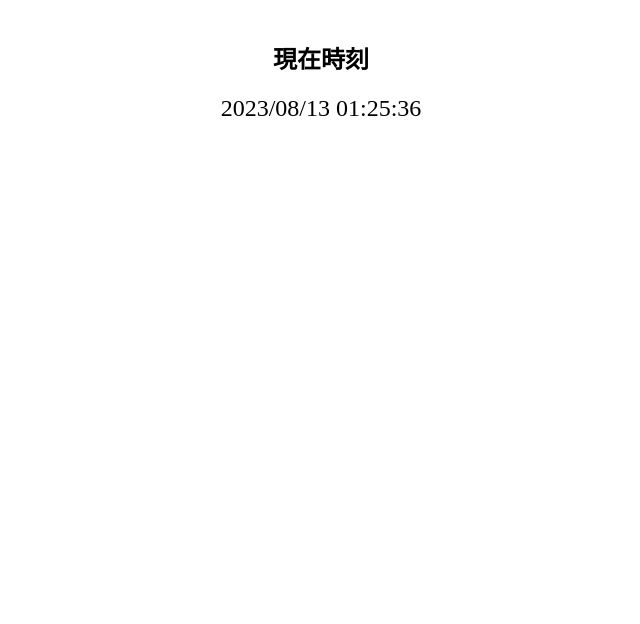
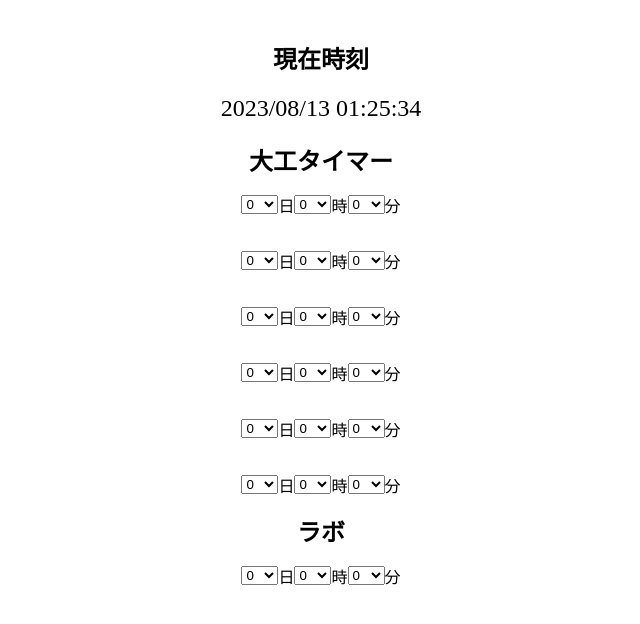
Before and after one commit to squid-cat/clash-of-clans-timer, a Next.js app: page / in a window 1280 px wide. Shown: the top 624 px of the page, without its empty margins (319-959 px from the left). Built offline with nearby package versions, Linux system fonts and the light colour scheme.

Commit message:
feat: タイマーの作成

```diff
--- /dev/null
+++ b/components/InputTimer.tsx
@@ -0,0 +1,65 @@
+import React, { useState } from "react";
+import { styled } from "styled-components";
+
+type Props = {
+  id: number;
+};
+
+const Wrapper = styled.div`
+  display: flex;
+  align-items: center;
+  justify-content: center;
+`;
+
+const Text = styled.p``;
+
+const SelectElement = styled.select``;
+
+export default function InputTimer(props: Props) {
+  const [selectedDays, setSelectedDays] = useState("");
+  const [selectedHours, setSelectedHours] = useState("");
+  const [selectedMinutes, setSelectedMinutes] = useState("");
+
+  const handleDaysChange = (event: React.ChangeEvent<HTMLSelectElement>) => {
+    setSelectedDays(event.target.value);
+  };
+
+  const handleHoursChange = (event: React.ChangeEvent<HTMLSelectElement>) => {
+    setSelectedHours(event.target.value);
+  };
+
+  const handleMinutesChange = (event: React.ChangeEvent<HTMLSelectElement>) => {
+    setSelectedMinutes(event.target.value);
+  };
+
+  return (
+    <Wrapper id={props.id.toString()}>
+      <SelectElement value={selectedDays} onChange={handleDaysChange}>
+        {Array.from({ length: 24 }, (_, index) => (
+          <option key={index} value={index}>
+            {index}
+          </option>
+        ))}
+      </SelectElement>
+      <Text>日</Text>
+
+      <SelectElement value={selectedHours} onChange={handleHoursChange}>
+        {Array.from({ length: 24 }, (_, index) => (
+          <option key={index} value={index}>
+            {index}
+          </option>
+        ))}
+      </SelectElement>
+      <Text>時</Text>
+
+      <SelectElement value={selectedMinutes} onChange={handleMinutesChange}>
+        {Array.from({ length: 60 }, (_, index) => (
+          <option key={index} value={index}>
+            {index}
+          </option>
+        ))}
+      </SelectElement>
+      <Text>分</Text>
+    </Wrapper>
+  );
+}
--- a/pages/index.tsx
+++ b/pages/index.tsx
@@ -1,9 +1,7 @@
-import Clock from '@/Clock';
-import Timer from '@/Timer'
-import { useEffect, useState } from 'react';
-import { styled } from 'styled-components'
-
-export default function Home() {
+import Clock from "@/Clock";
+import InputTimer from "@/InputTimer";
+import { useEffect, useState } from "react";
+import { styled } from "styled-components";
 
 const Wrapper = styled.section`
   display: flex;
@@ -12,22 +10,38 @@ export default function Home() {
   margin-top: 40px;
 `;
 
-  const Title = styled.h2`
+const SectionTitle = styled.h2`
   margin: 0;
 `;
 
+export default function Home() {
   const [date, setDate] = useState(new Date());
 
   useEffect(() => {
-    setInterval(() => {
+    const interval = setInterval(() => {
       setDate(new Date());
     }, 1000);
+
+    return () => clearInterval(interval);
   }, []);
 
   return (
+    <>
       <Wrapper>
-      <Title>現在時刻</Title>
+        <SectionTitle>現在時刻</SectionTitle>
         <Clock now={date} />
+
+        <SectionTitle>大工タイマー</SectionTitle>
+        <InputTimer id={1} />
+        <InputTimer id={2} />
+        <InputTimer id={3} />
+        <InputTimer id={4} />
+        <InputTimer id={5} />
+        <InputTimer id={6} />
+
+        <SectionTitle>ラボ</SectionTitle>
+        <InputTimer id={7} />
       </Wrapper>
-  )
+    </>
+  );
 }
```
Lines whose indentation alone changed are shown as unchanged.
